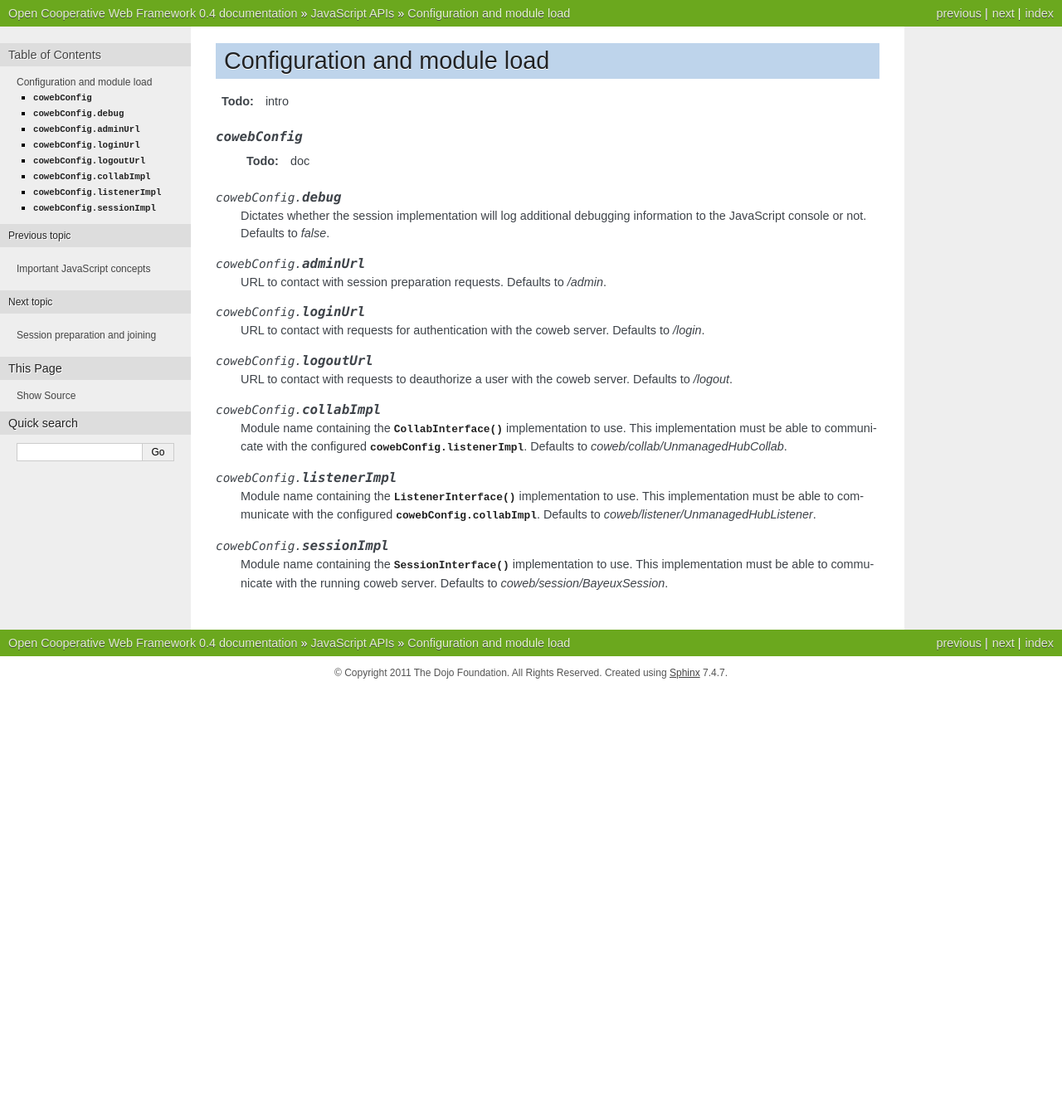
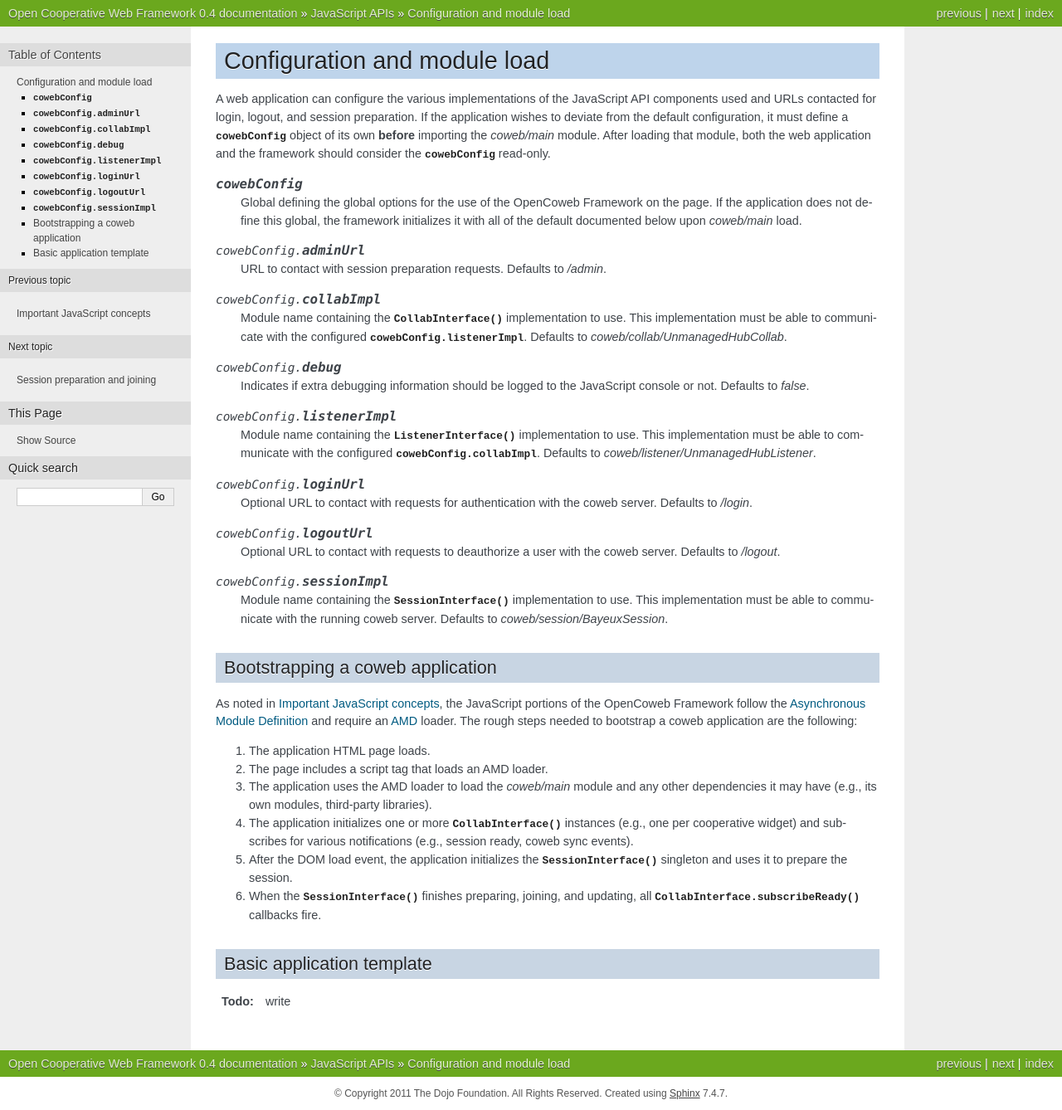
Before and after one commit to opencoweb/coweb, a Sphinx documentation site: the page built from docs/js/config.rst, in a window 1280 px wide. Shown: the whole page at 83% size. Built offline with Sphinx 7.4.7, drawn with Linux system fonts in a browser that asks for light colours; before the commit the page ends 900 px from its top, so only the background shows below that.

Commit message:
Doc work for JS config and load in 0.4

```diff
--- a/docs/js/config.rst
+++ b/docs/js/config.rst
@@ -1,39 +1,56 @@
-.. reviewed 0.3
+.. reviewed 0.4
 .. include:: /replace.rst
 
 Configuration and module load
 -----------------------------
 
-.. todo:: intro
+A web application can configure the various implementations of the JavaScript API components used and URLs contacted for login, logout, and session preparation. If the application wishes to deviate from the default configuration, it must define a :data:`cowebConfig` object of its own **before** importing the `coweb/main` module. After loading that module, both the web application and the framework should consider the :data:`cowebConfig` read-only.
 
 .. data:: cowebConfig (object)
 
-   .. todo:: doc
-
-.. attribute:: cowebConfig.debug (boolean)
-
-   Dictates whether the session implementation will log additional debugging information to the JavaScript console or not. Defaults to `false`.
+   Global defining the global options for the use of the |coweb api| on the page. If the application does not define this global, the framework initializes it with all of the default documented below upon `coweb/main` load.
 
 .. attribute:: cowebConfig.adminUrl (string)
 
    URL to contact with session preparation requests. Defaults to `/admin`.
 
-.. attribute:: cowebConfig.loginUrl (string)
-
-   URL to contact with requests for authentication with the coweb server. Defaults to `/login`.
-
-.. attribute:: cowebConfig.logoutUrl (string)
-
-   URL to contact with requests to deauthorize a user with the coweb server. Defaults to `/logout`.
-
 .. attribute:: cowebConfig.collabImpl (string)
 
    Module name containing the :class:`CollabInterface` implementation to use. This implementation must be able to communicate with the configured :attr:`cowebConfig.listenerImpl`. Defaults to `coweb/collab/UnmanagedHubCollab`.
+
+.. attribute:: cowebConfig.debug (boolean)
+
+   Indicates if extra debugging information should be logged to the JavaScript console or not. Defaults to `false`.
 
 .. attribute:: cowebConfig.listenerImpl (string)
 
    Module name containing the :class:`ListenerInterface` implementation to use. This implementation must be able to communicate with the configured :attr:`cowebConfig.collabImpl`. Defaults to `coweb/listener/UnmanagedHubListener`.
 
+.. attribute:: cowebConfig.loginUrl (string)
+
+   Optional URL to contact with requests for authentication with the coweb server. Defaults to `/login`.
+
+.. attribute:: cowebConfig.logoutUrl (string)
+
+   Optional URL to contact with requests to deauthorize a user with the coweb server. Defaults to `/logout`.
+
 .. attribute:: cowebConfig.sessionImpl (string)
 
    Module name containing the :class:`SessionInterface` implementation to use. This implementation must be able to communicate with the running coweb server. Defaults to `coweb/session/BayeuxSession`.
+
+Bootstrapping a coweb application
+~~~~~~~~~~~~~~~~~~~~~~~~~~~~~~~~~
+
+As noted in :doc:`concepts`, the JavaScript portions of the |coweb api| follow the `Asynchronous Module Definition`_ and require an `AMD`_ loader. The rough steps needed to bootstrap a coweb application are the following:
+
+#. The application HTML page loads.
+#. The page includes a script tag that loads an AMD loader.
+#. The application uses the AMD loader to load the `coweb/main` module and any other dependencies it may have (e.g., its own modules, third-party libraries).
+#. The application initializes one or more :class:`CollabInterface` instances (e.g., one per cooperative widget) and subscribes for various notifications (e.g., session ready, coweb sync events).
+#. After the DOM load event, the application initializes the :class:`SessionInterface` singleton and uses it to prepare the session.
+#. When the :class:`SessionInterface` finishes preparing, joining, and updating, all :class:`CollabInterface.subscribeReady` callbacks fire.
+
+Basic application template
+~~~~~~~~~~~~~~~~~~~~~~~~~~
+
+.. todo:: write
```
